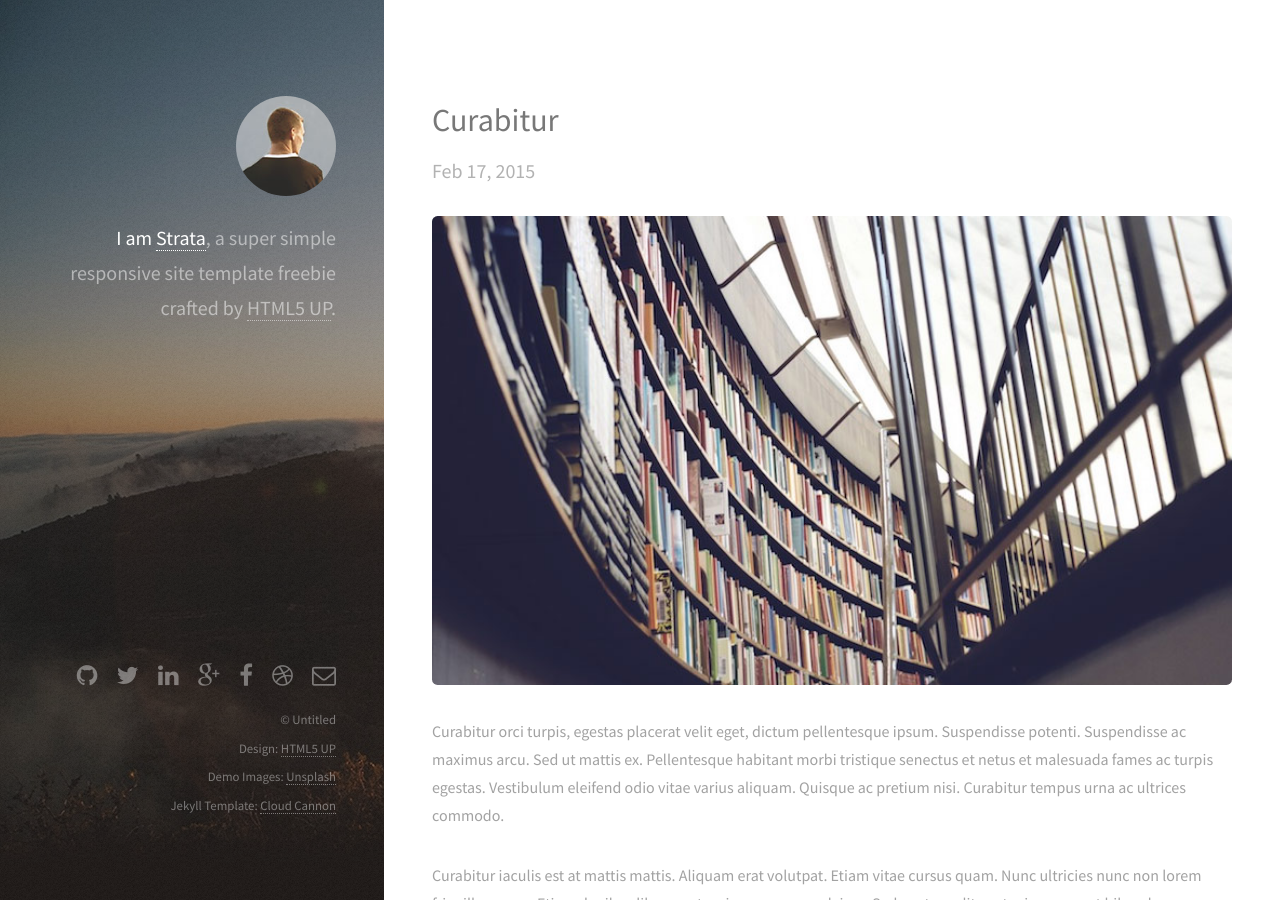
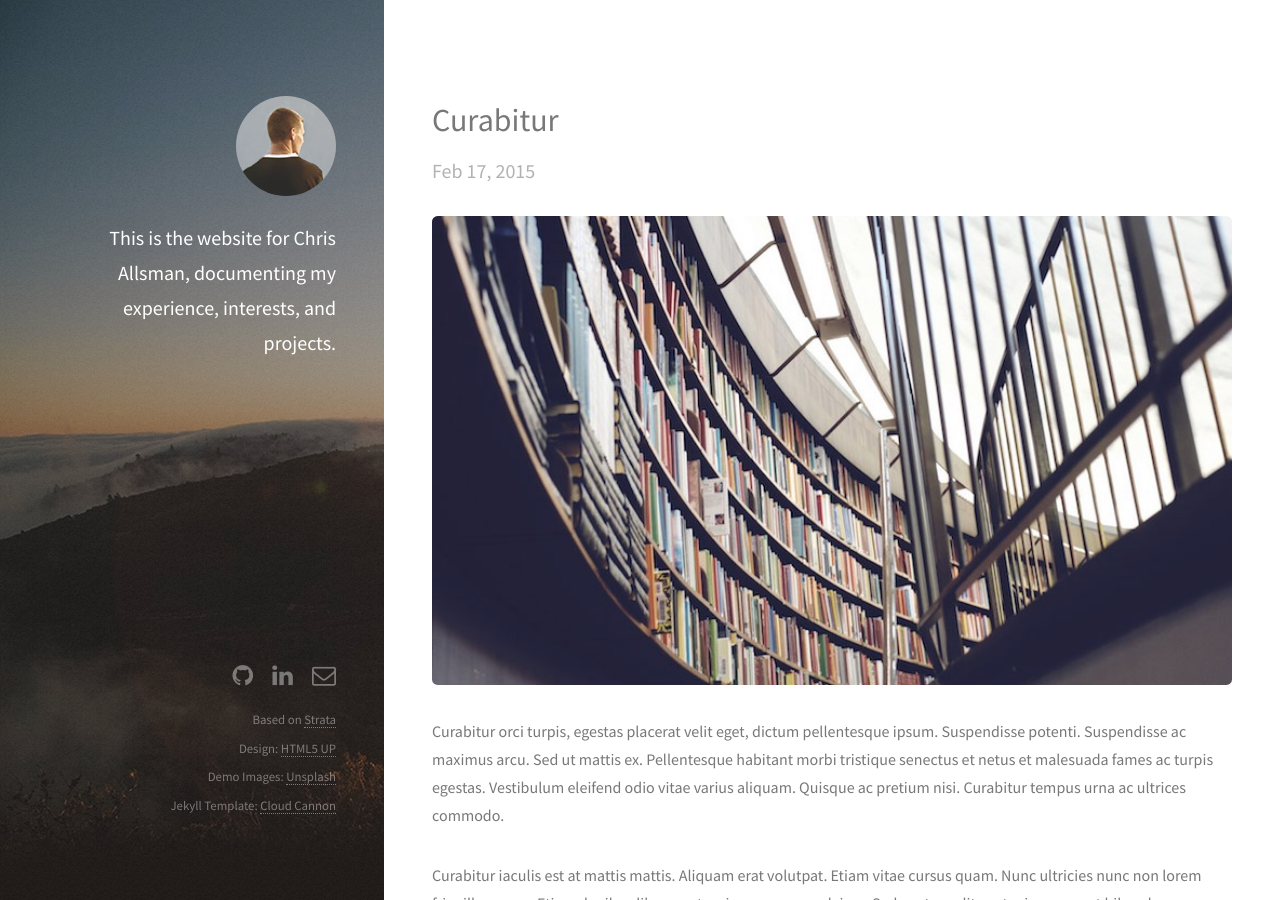
Before and after one commit to chris-allsman/chris-allsman.github.io, a Jekyll site: the page built from index.html, in a window 1280 px wide and 900 px high. Built offline with Jekyll 4.4.1, drawn with Linux system fonts in a browser that asks for light colours.

Commit message:
Peronalizing Main Post
Changing irrelevant defaults, adding relevant links and (attempting to)
get rid of the irrelevant ones

```diff
--- a/_layouts/default.html
+++ b/_layouts/default.html
@@ -1,7 +1,7 @@
 <!DOCTYPE html>
 <html>
   	<head>
-  		<title>Strata by HTML5 UP</title>
+  		<title>Chris Allsman</title>
   		<meta http-equiv="content-type" content="text/html; charset=utf-8" />
   		<meta name="description" content="" />
   		<meta name="keywords" content="" />
@@ -22,9 +22,8 @@
 
       <header id="header">
           <a href="#" class="image avatar"><img src="/images/avatar.jpg" alt="" /></a>
-          <h1><strong>I am <a href="/">Strata</a></strong>, a super simple<br />
-          responsive site template freebie<br />
-          crafted by <a href="http://html5up.net">HTML5 UP</a>.</h1>
+          <h1><strong>This is the website for Chris Allsman, documenting my experience,
+            interests, and projects.</h1>
       </header>
 
 
@@ -36,19 +35,19 @@
 
               {% if site.github_username %}
               <li>
-                <a href="https://github.com/{{ site.github_username }}" class="icon fa-github">
+                <a href="https://github.com/chris-allsman" class="icon fa-github">
                   <span class="label">GitHub</span>
                 </a>
               </li>
               {% endif %}
 
-              {% if site.twitter_username %}
+              <!-- {% if site.twitter_username %}
               <li>
                 <a href="https://twitter.com/{{ site.twitter_username }}" class="icon fa-twitter">
                   <span class="label">Twitter</span>
                 </a>
               </li>
-              {% endif %}
+              {% endif %} -->
 
               {% if site.linkedin_username %}
               <li>
@@ -58,40 +57,40 @@
               </li>
               {% endif %}
 
-              {% if site.google_plus_username %}
+              <!-- {% if site.google_plus_username %}
               <li>
                 <a href="https://plus.google.com/{{ site.google_plus_username }}" class="icon fa-google-plus">
                   <span class="label">Google+</span>
                 </a>
               </li>
-              {% endif %}
+              {% endif %} -->
 
-              {% if site.facebook_username %}
+              <!-- {% if site.facebook_username %}
               <li>
                 <a href="https://www.facebook.com/{{ site.facebook_username }}" class="icon fa-facebook">
                   <span class="label">Facebook</span>
                 </a>
               </li>
-              {% endif %}
+              {% endif %} -->
 
-              {% if site.dribbble_username %}
+              <!-- {% if site.dribbble_username %}
               <li>
                 <a href="#" class="icon fa-dribbble">
                   <span class="label">Dribbble</span>
                 </a>
               </li>
-              {% endif %}
+              {% endif %} -->
 
               {% if site.email %}
               <li>
-                <a href="mailto:{{ site.email }}" class="icon fa-envelope-o">
+                <a href="mailto:callsman97@gmail.com" class="icon fa-envelope-o">
                   <span class="label">Email</span>
                 </a>
               </li>
               {% endif %}
             </ul>
             <ul class="copyright">
-                <li>&copy; Untitled</li>
+                <li>Based on <a href = "http://html5up.net/strata">Strata</a></li>
                 <li>Design: <a href="http://html5up.net">HTML5 UP</a></li>
                 <li>Demo Images: <a href="https://unsplash.com/">Unsplash</a></li>
                 <li>Jekyll Template: <a href="http://cloudcannon.com">Cloud Cannon</a></li>
```
